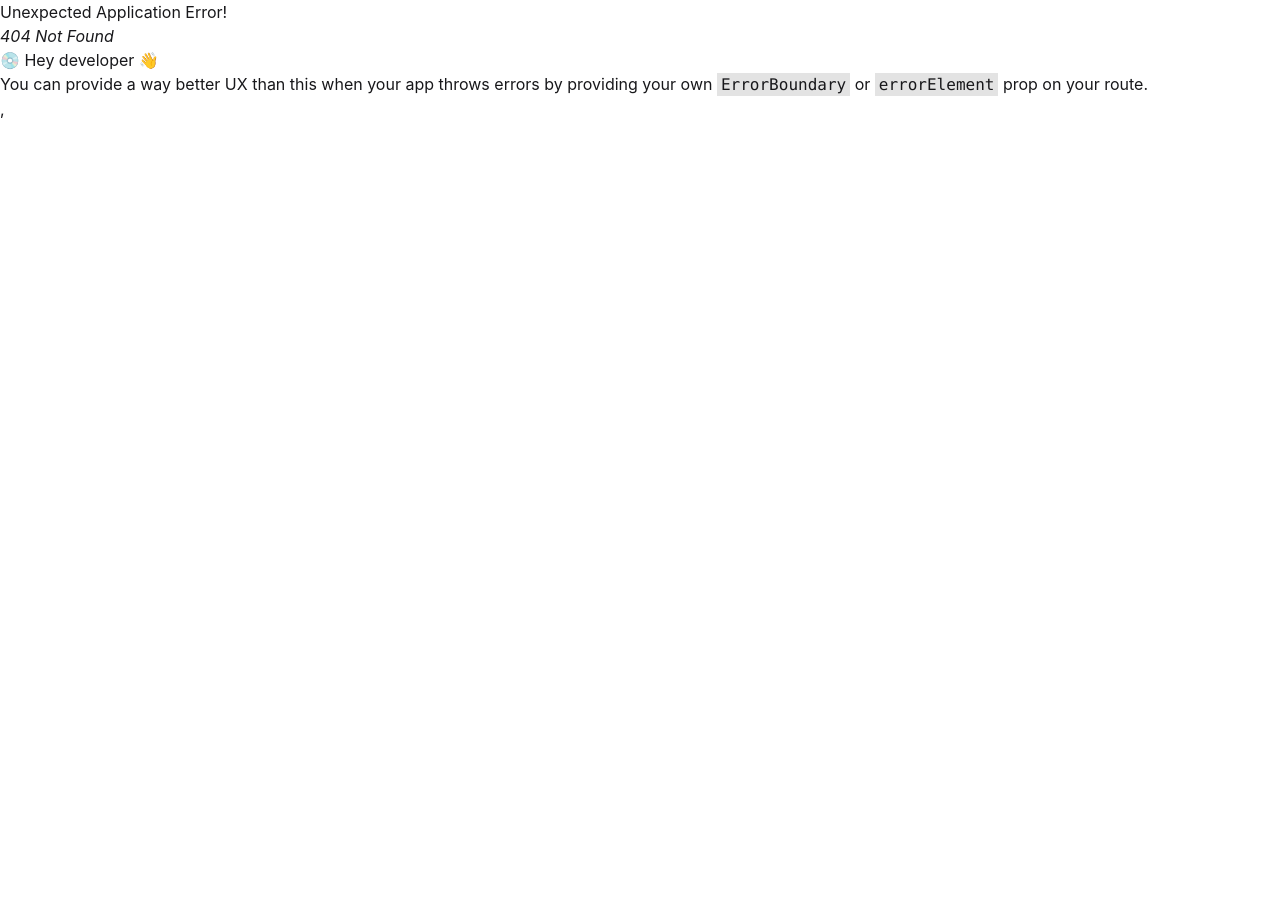
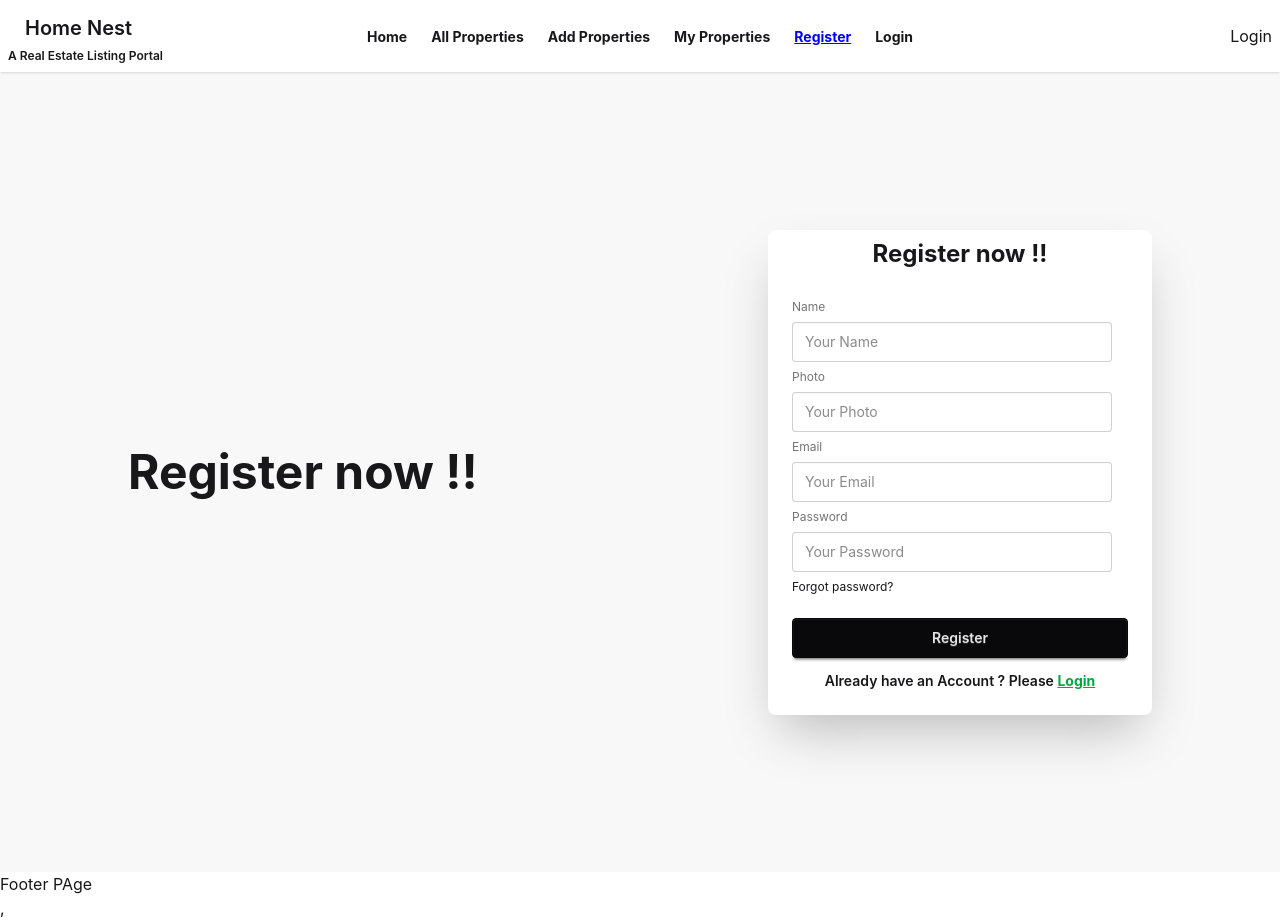
Before and after one commit to provash10/home-nest, a React (Vite) app: page /register in a window 1280 px wide. Before the commit this address had no page. Before the commit the page ends 800 px from the top, so only its background shows below. Built offline with nearby package versions, Linux system fonts and the light colour scheme.

Commit message:
Navbar and button design with Menu

```diff
--- /dev/null
+++ b/src/Components/Header/Navbar.css
@@ -0,0 +1,4 @@
+.menu a.active {
+    text-decoration: underline;
+    color: blue;
+}
--- a/src/Components/Header/Navbar.jsx
+++ b/src/Components/Header/Navbar.jsx
@@ -1,14 +1,17 @@
 import React from 'react';
 import { NavLink } from 'react-router';
+import '../Header/Navbar.css';
 
 const Navbar = () => {
 
     const links = (
     <>
-    <li><NavLink to='/'>Home</NavLink></li>
-    <li><NavLink to='/all-properties'>All Properties</NavLink></li>
-    <li><NavLink to='/add-properties'>Add Properties</NavLink></li>
-    <li><NavLink to='/my-properties'>My Properties</NavLink></li>
+    <li><NavLink to='/' className="font-bold">Home</NavLink></li>
+    <li><NavLink to='/all-properties' className="font-bold">All Properties</NavLink></li>
+    <li><NavLink to='/add-properties' className="font-bold">Add Properties</NavLink></li>
+    <li><NavLink to='/my-properties' className="font-bold">My Properties</NavLink></li>
+    <li><NavLink to='/register' className="font-bold">Register</NavLink></li>
+    <li><NavLink to='/login' className="font-bold">Login</NavLink></li>
     </>
   )
 
@@ -25,7 +28,11 @@ const Navbar = () => {
         {links}
       </ul>
     </div>
-    <a className="btn btn-ghost text-xl">Home Nest</a>
+
+    <div>
+      <NavLink to='/' className="btn btn-ghost text-xl">Home Nest</NavLink>
+      <p className='text-xs font-semibold'>A Real Estate Listing Portal</p>
+    </div>
   </div>
   <div className="navbar-center hidden lg:flex">
     <ul className="menu menu-horizontal px-1">
@@ -33,7 +40,8 @@ const Navbar = () => {
     </ul>
   </div>
   <div className="navbar-end">
-    <a className="btn">Login</a>
+    {/* <a className="btn">Login</a> */}
+    <button><NavLink to='/login'>Login</NavLink></button>
   </div>
 </div>
     );
--- /dev/null
+++ b/src/Pages/Auth/Login.jsx
@@ -0,0 +1,42 @@
+import React from 'react';
+import { Link } from 'react-router';
+
+const Login = () => {
+    return (
+        <div className="hero bg-base-200 min-h-screen">
+
+            <div className="hero-content flex-col lg:flex-row w-full px-4">
+
+                {/* left */}
+                <div className="text-center lg:text-left lg:w-1/2 mb-6 lg:mb-0">
+                    <h1 className="text-5xl font-bold">Login now !!</h1>
+                </div>
+
+                {/* right */}
+                <div className="card bg-base-100 w-full max-w-sm shadow-2xl lg:w-1/2">
+                <h1 className="text-center text-2xl font-bold mt-2">Login now !!</h1>
+                    <div className="card-body">
+                        <form>
+                            <fieldset className="fieldset">
+                                {/* Email */}
+                                <label className="label">Email</label>
+                                <input type="email" name="email" className="input" placeholder="Email" />
+
+                                {/* Password */}
+                                <label className="label">Password</label>
+                                <input type="password" name="password" className="input" placeholder="Password" />
+
+                                <div><a className="link link-hover">Forgot password?</a></div>
+
+                                <button className="btn btn-neutral mt-4">Login</button>
+                            </fieldset>
+                        </form>
+                        <p className='text-center font-semibold'>Don't have an Account ? Please <Link to='/register' className='text-green-600 font-bold underline'>Register</Link></p>
+                    </div>
+                </div>
+            </div>
+        </div>
+    );
+};
+
+export default Login;
--- /dev/null
+++ b/src/Pages/Auth/Register.jsx
@@ -0,0 +1,52 @@
+import React from 'react';
+import { Link } from 'react-router';
+
+const Register = () => {
+
+    return (
+
+         <div className="hero bg-base-200 min-h-screen">
+
+            <div className="hero-content flex-col lg:flex-row w-full px-4">
+
+                {/* left */}
+                <div className="text-center lg:text-left lg:w-1/2 mb-6 lg:mb-0">
+                    <h1 className="text-5xl font-bold">Register now !!</h1>
+                </div>
+
+                {/* right */}
+                <div className="card bg-base-100 w-full max-w-sm shadow-2xl lg:w-1/2">
+                <h1 className="text-center text-2xl font-bold mt-2">Register now !!</h1>
+                    <div className="card-body">
+                        <form>
+                            <fieldset className="fieldset">
+                                {/* Name */}
+                                <label className="label">Name</label>
+                                <input type="text" name="name" className="input" placeholder="Your Name" />
+
+                                {/* Photo  */}
+                                <label className="label">Photo</label>
+                                <input type="photo" name="photo" className="input" placeholder="Your Photo" />
+
+                                {/* Email */}
+                                <label className="label">Email</label>
+                                <input type="email" name="email" className="input" placeholder="Your Email" />
+
+                                {/* Password */}
+                                <label className="label">Password</label>
+                                <input type="password" name="password" className="input" placeholder="Your Password" />
+
+                                <div><a className="link link-hover">Forgot password?</a></div>
+
+                                <button className="btn btn-neutral mt-4">Register</button>
+                            </fieldset>
+                        </form>
+                        <p className='text-center font-semibold'>Already have an Account ? Please <Link to='/login' className='text-green-600 font-bold underline'>Login</Link></p>
+                    </div>
+                </div>
+            </div>
+        </div>
+    );
+};
+
+export default Register;
```
Also changed, not shown: src/Routes/Router.jsx (+10 -0 lines), Theory/installation.txt.
